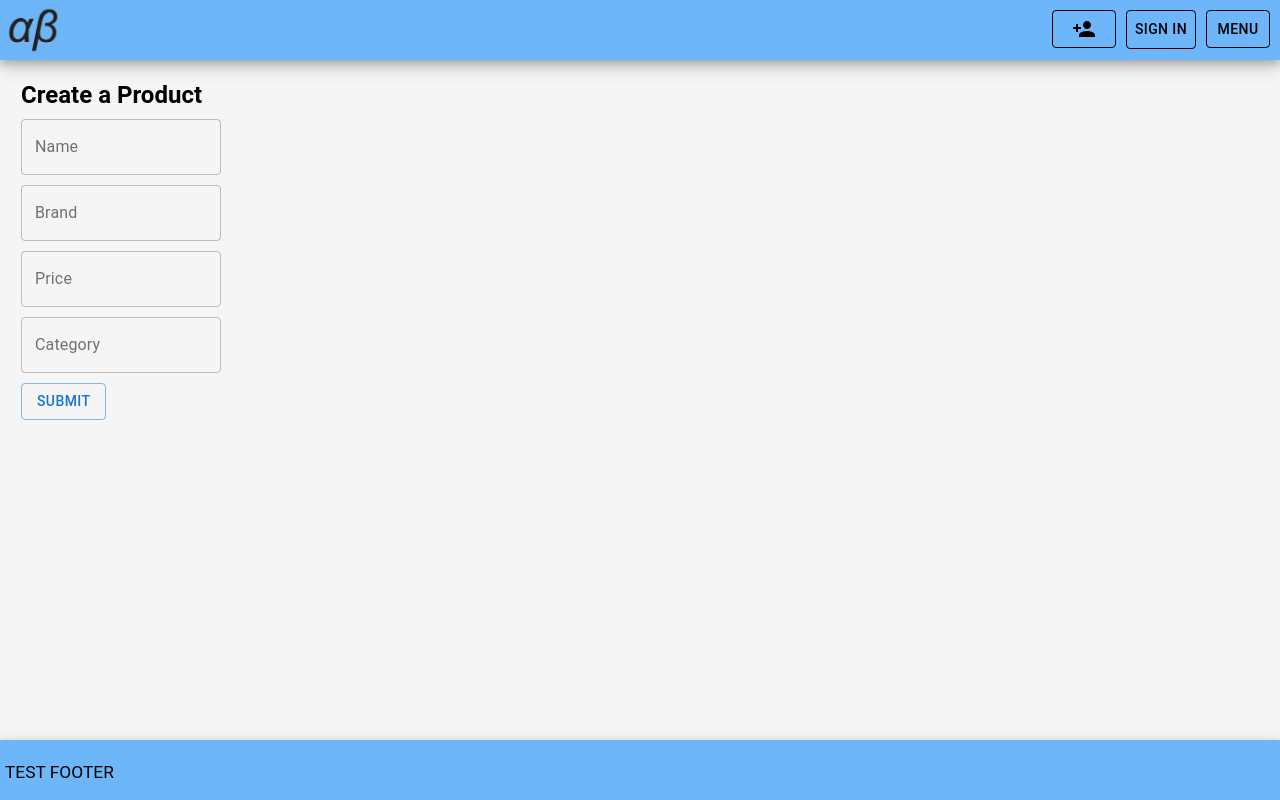
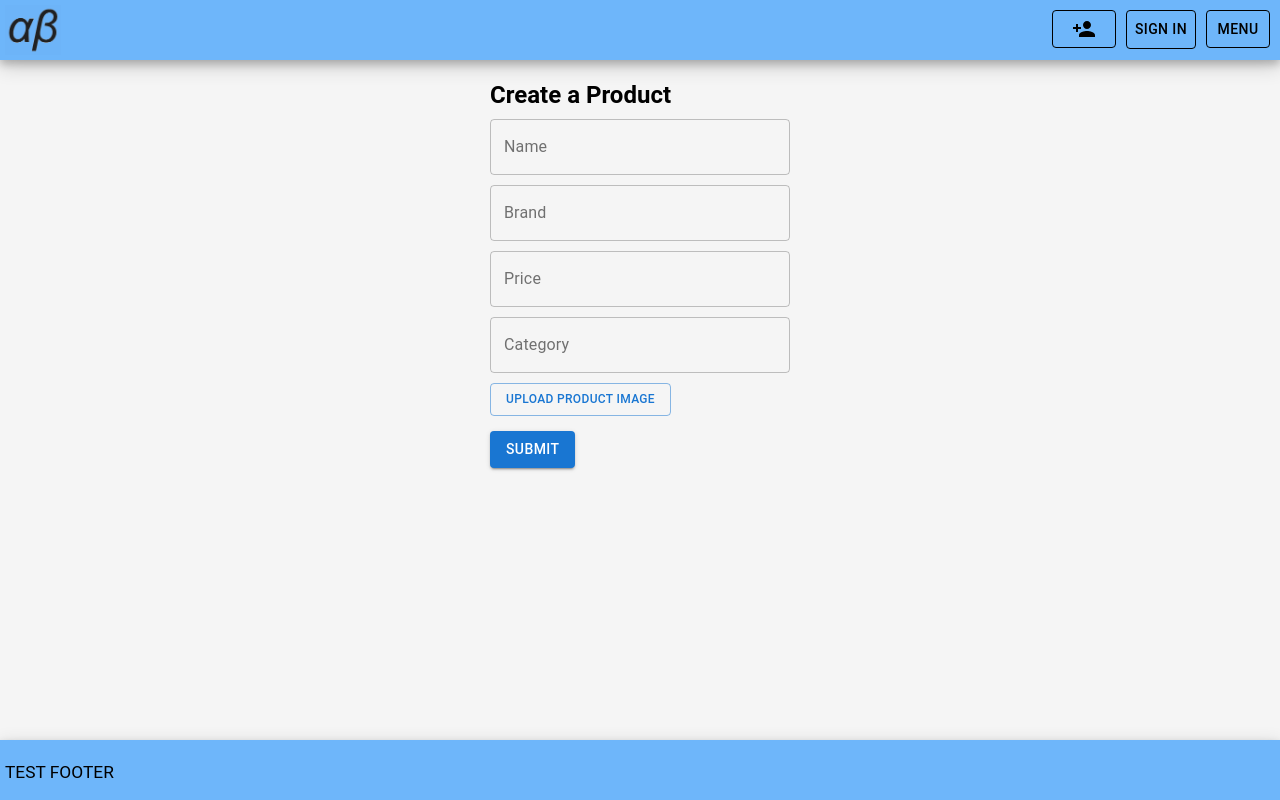
Before and after one commit to kjthorpe18/storefront-app, a React (Create React App) app: page /create-product in a window 1280 px wide. Built offline with nearby package versions, Linux system fonts and the light colour scheme.

Commit message:
Stylistic changes, get rid of a few views
- Render components directly instead of views
- center forms
- started upload of product image feature

```diff
--- a/src/App.js
+++ b/src/App.js
@@ -3,12 +3,12 @@ import { Routes, Route } from "react-router-dom";
 
 import Layout from "./components/Layout";
 import Account from "./components/Account";
-import CreateAccount from "./views/CreateAccount";
-import Login from "./views/Login";
+import CreateAccount from "./components/CreateAccount";
+import Login from "./components/Login";
 import NoMatch from "./views/NoMatch";
 import Home from "./components/Home";
 import About from "./views/About";
-import CreateProduct from "./views/CreateProduct";
+import CreateProduct from "./components/CreateProduct";
 import Shop from "./views/Shop";
 import UpdatePassword from "./components/UpdatePassword";
 
--- a/src/components/Account.js
+++ b/src/components/Account.js
@@ -134,7 +134,8 @@ class Account extends Component {
 
   render() {
     return (
-      <div>
+      <div className="form-container">
+      <div id="account-form">
         <h2 className="form-header">Account</h2>
         <form onSubmit={this.handleSubmit}>
           <Grid
@@ -230,6 +231,7 @@ class Account extends Component {
         <div>{this.state.loading && <CircularProgress />}</div>
         {this.renderResult(this.state.submitMessage)}
       </div>
+      </div>
     );
   }
 }
--- a/src/components/CreateAccountForm.js
+++ b/src/components/CreateAccount.js
@@ -10,7 +10,7 @@ import axios from "axios";
 
 import { notBlank, validEmail } from "../helpers/Validation";
 
-class CreateAccountForm extends Component {
+class CreateAccount extends Component {
   constructor(props) {
     super(props);
 
@@ -111,7 +111,8 @@ class CreateAccountForm extends Component {
 
   render() {
     return (
-      <div className="form" id="create-account-form">
+      <div className="form-container">
+        <div id="create-account-form">
         <h2 className="form-header">Create an Account</h2>
         <form onSubmit={this.handleSubmit}>
           <Grid
@@ -187,9 +188,10 @@ class CreateAccountForm extends Component {
         </form>
         <div>{this.state.loading && <CircularProgress />}</div>
         {this.renderResult(this.state.submitMessage)}
+        </div>
       </div>
     );
   }
 }
 
-export default CreateAccountForm;
+export default CreateAccount;
--- a/src/components/CreateProductForm.js
+++ b/src/components/CreateProduct.js
@@ -9,7 +9,7 @@ import CircularProgress from "@mui/material/CircularProgress";
 
 import { notBlank } from "../helpers/Validation";
 
-class CreateProductForm extends Component {
+class CreateProduct extends Component {
   constructor(props) {
     super(props);
 
@@ -18,13 +18,28 @@ class CreateProductForm extends Component {
       brand: "",
       price: "",
       category: "",
+      image: null,
+      previewImage: null,
       loading: null,
       submitResult: null,
-      submitMessage: "",
+      submitMessage: ""
     };
 
     this.handleInputChange = this.handleInputChange.bind(this);
+    this.handleFileChange = this.handleFileChange.bind(this);
     this.handleSubmit = this.handleSubmit.bind(this);
+  }
+
+  handleFileChange(e) {
+    console.log("new file uploaded");
+
+    let url = URL.createObjectURL(e.target.files[0]);
+
+    console.log(url);
+    this.setState({
+      previewImage: url,
+      image: e.target.files[0]
+    });
   }
 
   handleInputChange(e) {
@@ -33,7 +48,7 @@ class CreateProductForm extends Component {
     const name = target.name;
 
     this.setState({
-      [name]: value,
+      [name]: value
     });
   }
 
@@ -64,10 +79,11 @@ class CreateProductForm extends Component {
           brand: this.state.brand,
           price: this.state.price,
           category: this.state.category,
+          image: this.state.image
         }
       )
       .then((response) => {
-        console.log(response.status);
+        console.log(response);
 
         this.setState({ loading: null });
         this.setState({ submitResult: response.status });
@@ -104,6 +120,7 @@ class CreateProductForm extends Component {
 
   render() {
     return (
+      <div className="form-container">
       <div id="create-product-form">
         <h2 className="form-header">Create a Product</h2>
         <form onSubmit={this.handleSubmit}>
@@ -119,7 +136,7 @@ class CreateProductForm extends Component {
                 name="name"
                 label="Name"
                 variant="outlined"
-                style={{ width: "200px", margin: "5px" }}
+                style={{ width: "300px", margin: "5px" }}
                 type="text"
                 value={this.state.name}
                 onChange={this.handleInputChange}
@@ -131,7 +148,7 @@ class CreateProductForm extends Component {
                 name="brand"
                 label="Brand"
                 variant="outlined"
-                style={{ width: "200px", margin: "5px" }}
+                style={{ width: "300px", margin: "5px" }}
                 type="text"
                 value={this.state.brand}
                 onChange={this.handleInputChange}
@@ -143,7 +160,7 @@ class CreateProductForm extends Component {
                 name="price"
                 label="Price"
                 variant="outlined"
-                style={{ width: "200px", margin: "5px" }}
+                style={{ width: "300px", margin: "5px" }}
                 type="text"
                 value={this.state.price}
                 onChange={this.handleInputChange}
@@ -155,7 +172,7 @@ class CreateProductForm extends Component {
                 name="category"
                 label="Category"
                 variant="outlined"
-                style={{ width: "200px", margin: "5px" }}
+                style={{ width: "300px", margin: "5px" }}
                 type="text"
                 value={this.state.category}
                 onChange={this.handleInputChange}
@@ -163,9 +180,23 @@ class CreateProductForm extends Component {
             </Grid>
             <Grid item>
               <Button
+                variant="outlined"
+                component="label"
+                fontSize="small"
+                style={{ fontSize: "12px", margin: "5px" }}
+              >
+                Upload Product Image
+                <input type="file" onChange={this.handleFileChange} hidden />
+              </Button>
+              <p className="image-feedback">
+                {this.state.image !== null && "File: " + this.state.image.name}
+              </p>
+            </Grid>
+            <Grid item>
+              <Button
                 id="submit-button"
                 className="submit-button"
-                variant="outlined"
+                variant="contained"
                 style={{ margin: "5px" }}
                 label="Submit"
                 type="submit"
@@ -178,8 +209,9 @@ class CreateProductForm extends Component {
         <div>{this.state.loading && <CircularProgress />}</div>
         {this.renderResult(this.state.submitMessage)}
       </div>
+      </div>
     );
   }
 }
 
-export default CreateProductForm;
+export default CreateProduct;
--- a/src/components/LoginForm.js
+++ b/src/components/Login.js
@@ -11,7 +11,7 @@ import axios from "axios";
 
 import { notBlank, validEmail } from "../helpers/Validation";
 
-class LoginForm extends Component {
+class Login extends Component {
   constructor(props) {
     super(props);
 
@@ -112,7 +112,8 @@ class LoginForm extends Component {
 
   render() {
     return (
-      <div className="form" id="login-form">
+      <div className="form-container">
+      <div id="login-form">
         <h2 className="form-header">Login</h2>
         <form onSubmit={this.handleSubmit}>
           <Grid
@@ -129,7 +130,7 @@ class LoginForm extends Component {
                 variant="outlined"
                 error={this.state.invalidEmail}
                 helperText={this.state.invalidEmail ? "Invalid email" : null}
-                style={{ width: "200px", margin: "5px" }}
+                style={{ width: "300px", margin: "5px" }}
                 type="text"
                 value={this.state.email}
                 onChange={this.handleInputChange}
@@ -141,7 +142,7 @@ class LoginForm extends Component {
                 name="password"
                 label="Password"
                 variant="outlined"
-                style={{ width: "200px", margin: "5px" }}
+                style={{ width: "300px", margin: "5px" }}
                 type="password"
                 value={this.state.password}
                 onChange={this.handleInputChange}
@@ -181,8 +182,9 @@ class LoginForm extends Component {
           </Link>
         </div>
       </div>
+      </div>
     );
   }
 }
 
-export default LoginForm;
+export default Login;
--- a/src/components/UpdatePassword.js
+++ b/src/components/UpdatePassword.js
@@ -158,7 +158,8 @@ class UpdatePassword extends Component {
 
   render() {
     return (
-      <div>
+      <div className="form-container">
+        <div id="update-password-form">
         <h2 className="form-header">Update Password</h2>
         <form onSubmit={this.handleSubmit}>
           <Grid
@@ -222,6 +223,7 @@ class UpdatePassword extends Component {
         </form>
         <div>{this.state.loading && <CircularProgress />}</div>
         {this.renderResult(this.state.submitMessage)}
+        </div>
       </div>
     );
   }
--- a/src/static/index.css
+++ b/src/static/index.css
@@ -141,7 +141,10 @@ body {
   margin: 5px;
 }
 
-.form {
+.form-container {
+  width:100%;
+  display: flex;
+  justify-content: center;
 }
 
 .image-feedback {
--- a/src/views/CreateAccount.js
+++ /dev/null
@@ -1,8 +0,0 @@
-import React from "react";
-import CreateAccountForm from "../components/CreateAccountForm";
-
-const CreateAccount = () => {
-  return <CreateAccountForm />;
-};
-
-export default CreateAccount;
--- a/src/views/CreateProduct.js
+++ /dev/null
@@ -1,8 +0,0 @@
-import React from "react";
-import CreateProductForm from "../components/CreateProductForm";
-
-const CreateProduct = () => {
-  return <CreateProductForm />;
-};
-
-export default CreateProduct;
--- a/src/views/Login.js
+++ /dev/null
@@ -1,8 +0,0 @@
-import React from "react";
-import LoginForm from "../components/LoginForm";
-
-const Login = () => {
-  return <LoginForm />;
-};
-
-export default Login;
```
